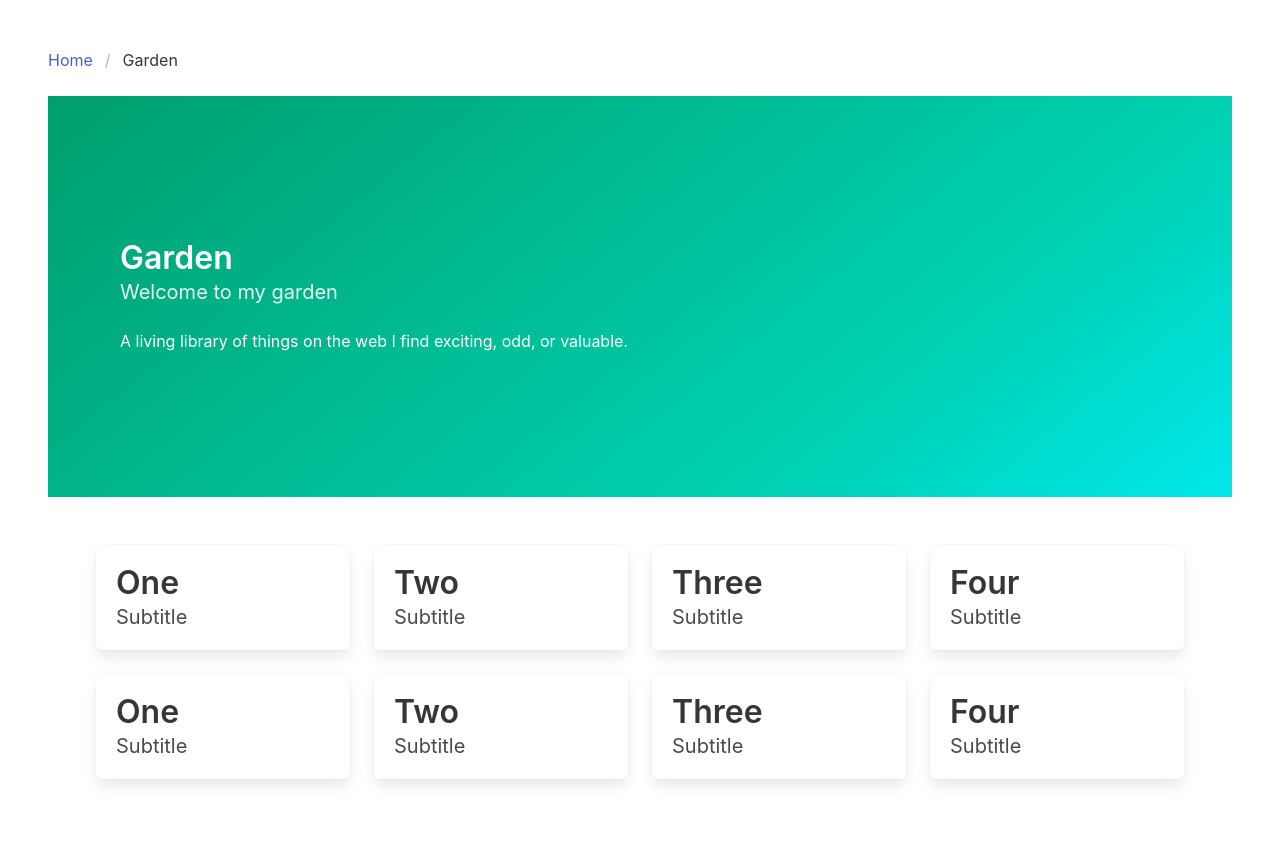
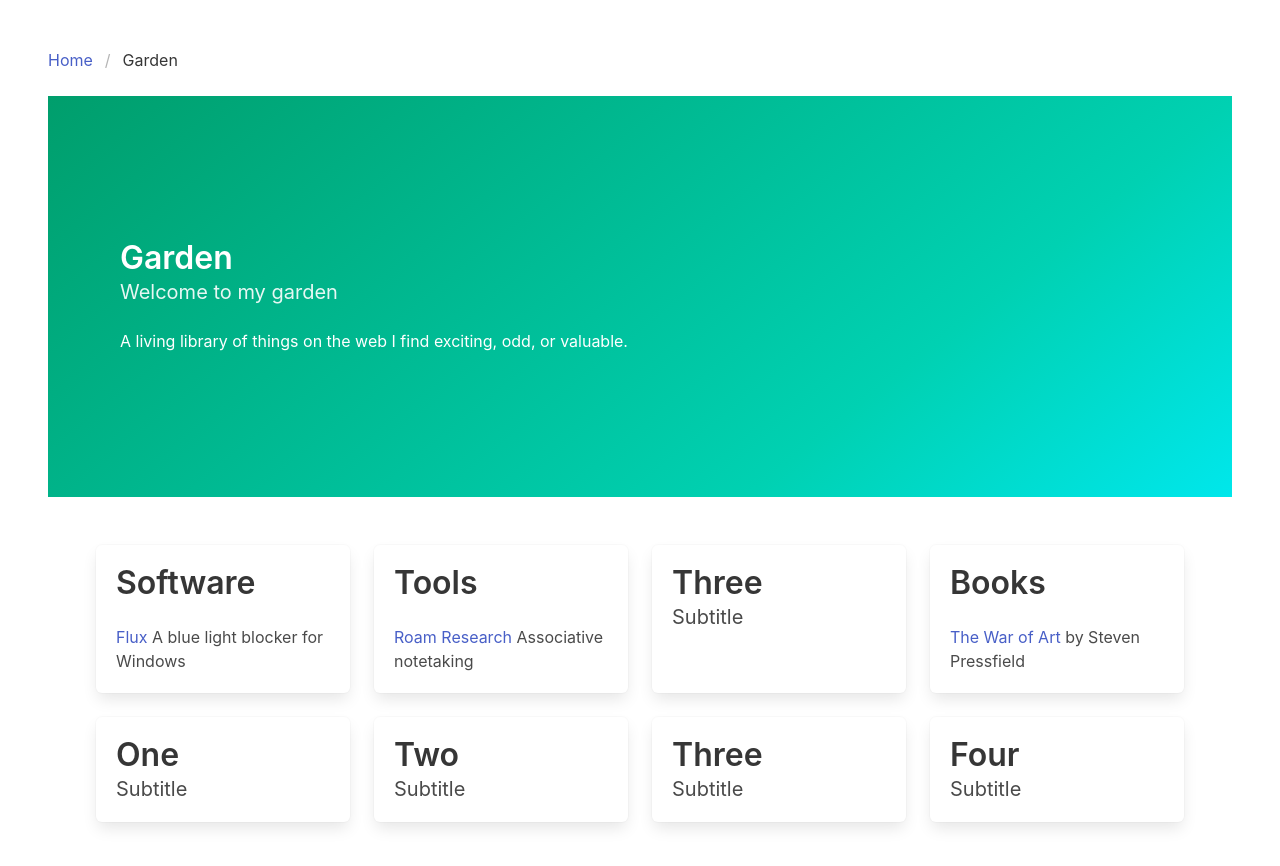
Before and after one commit to eli1797/Learning_Vue, a Vue app in the folder blog/: page /garden in a window 1280 px wide. Shown: the top 866 px of the page. Before the commit the page ends 827 px from the top, so only its background shows below. Built offline with nearby package versions, Linux system fonts and the light colour scheme.

Commit message:
added a few links to the garden

```diff
--- a/blog/src/views/Garden.vue
+++ b/blog/src/views/Garden.vue
@@ -22,14 +22,19 @@
         <div class="tile is-ancestor">
           <div class="tile is-parent">
             <article class="tile is-child box">
-              <p class="title">One</p>
-              <p class="subtitle">Subtitle</p>
+              <p class="title">Software</p>
+              <!-- <p class="subtitle">Subtitle</p> -->
+              <div class="content">
+                <p><a href="https://justgetflux.com/">Flux</a> A blue light blocker for Windows</p>
+              </div>
             </article>
           </div>
           <div class="tile is-parent">
             <article class="tile is-child box">
-              <p class="title">Two</p>
-              <p class="subtitle">Subtitle</p>
+              <p class="title">Tools</p>
+              <div class="content">
+                <p><a href="https://roamresearch.com/">Roam Research</a> Associative notetaking</p>
+              </div>
             </article>
           </div>
           <div class="tile is-parent">
@@ -40,8 +45,10 @@
           </div>
           <div class="tile is-parent">
             <article class="tile is-child box">
-              <p class="title">Four</p>
-              <p class="subtitle">Subtitle</p>
+              <p class="title">Books</p>
+              <div class="content">
+                <p><a href="https://www.amazon.com/War-Art-Through-Creative-Battles/dp/0446691437">The War of Art</a> by Steven Pressfield</p>
+              </div>
             </article>
           </div>
         </div>
--- a/blog/src/views/Home.vue
+++ b/blog/src/views/Home.vue
@@ -101,7 +101,7 @@ export default {
   },
   data () {
     return {
-      // Ideas to add: "Internetians... Webpeeps?", "Proceed with caution", ""
+      // Ideas to add: "Proceed with caution", ""
       randomPhrases: ["Tall people only", "General Kenobi", "Don't believe everything here", "Motor learning nerds"]
     }
   },
```
